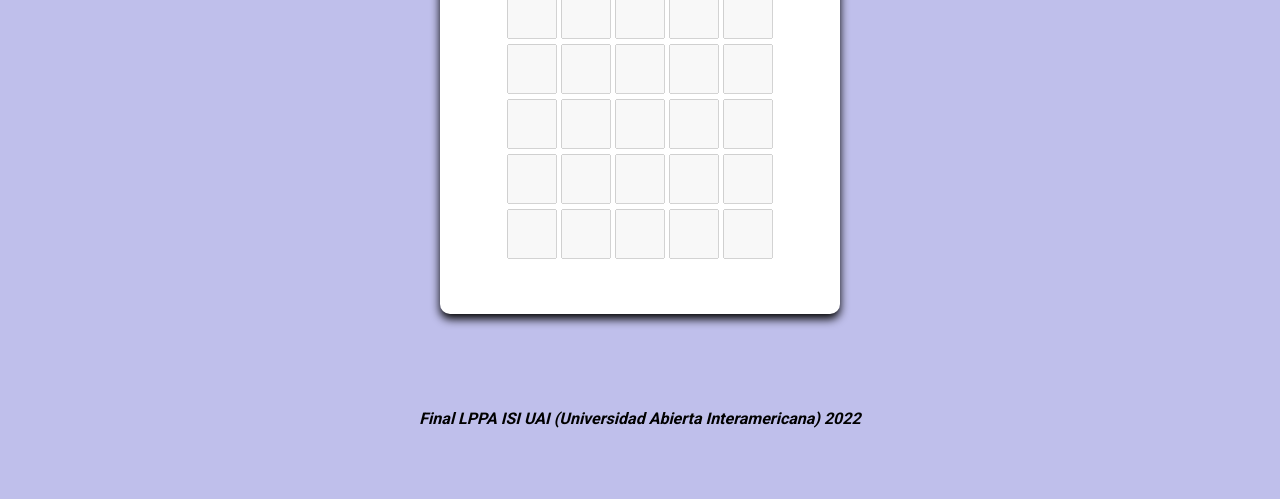
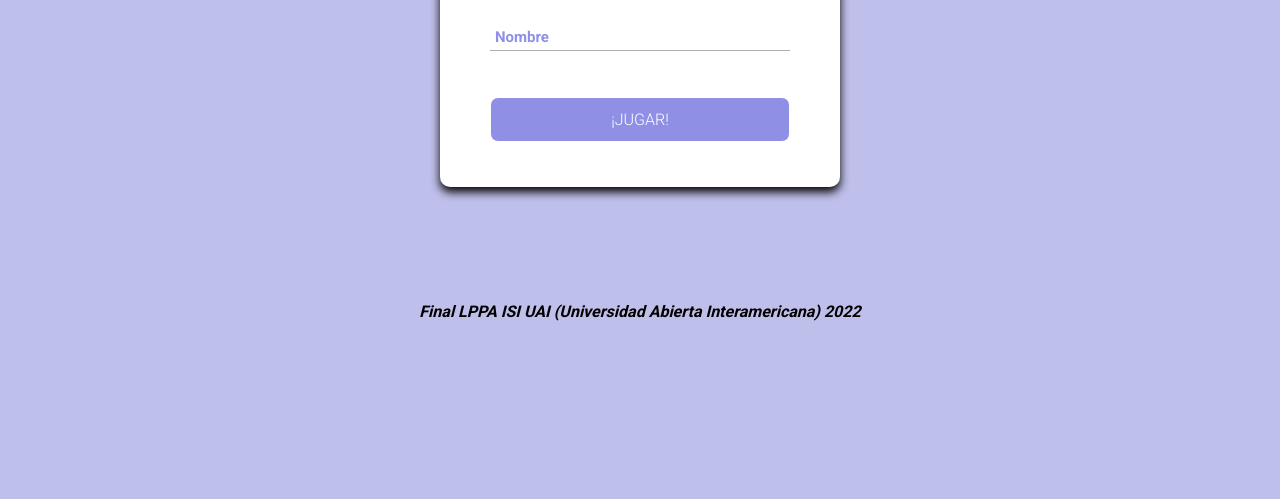
Before and after one commit to beberfabricio/Beber_Fabricio-Wordle, a plain HTML site: page index.html in a window 1280 px wide. Shown: the part 301-800 px from the top of the page. Drawn offline with Linux system fonts and the light colour scheme.

Commit message:
creacion de otro elemento HTML para ingresar el nombre

```diff
--- a/index.html
+++ b/index.html
@@ -4,12 +4,12 @@
         <meta charset="UTF-8">
         <meta http-equiv="X-UA-Compatible" content="IE=edge">
         <meta name="viewport" content="width=device-width, initial-scale=1.0">
-        <link rel="shortcut icon" href="images/favicon.ico" type="image/x-icon">
         <link rel="stylesheet" href="styles/reset.css">
         <link rel="stylesheet" href="styles/style.css">
-        <link rel="stylesheet" href="styles/modal.css">
-        <script src="scripts/script.js"></script>
-        <title>Wordle</title>
+        <link rel="stylesheet" href="styles/index.css">
+        <link rel="shortcut icon" href="images/favicon.ico" type="image/x-icon">
+        <script src="scripts/index.js"></script>
+        <title>Ingreso</title>
     </head>
     <body>
         <header>
@@ -21,57 +21,16 @@
                 <a href="#" target="_blank">Contacto</a>
             </nav>
         </header>
-        <section class="modal" id="sctModal">
-            <div class="modal-container">
-                <h2 class="modal-title"></h2>
-                <img class="modal-img" src="" alt="Icono de éxito/error">
-                <p class="modal-text"></p>
-                <span class="modal-close">Cerrar</span>
+        <form class="form">
+            <h2 class="form-title">Ingreso al juego</h1>
+                <fieldset class="form-group">
+                    <input class="form-txt" type="text" id="txtNombre" placeholder=" ">
+                    <label class="form-lblTxt" for="txtNombre">Nombre</label>
+                    <label class="form-lblError hidden" for="txtNombre">Ingrese un nombre válido</label>
+                </fieldset>
+                <input class="form-btn" type="submit" value="¡JUGAR!" id="ingresar">
+                <img class="form-img hidden" src="images/loading.gif" alt="loading logo">
             </div>
-        </section>
-        <form class="form">
-            <fieldset id="row0">
-                <input maxlength="1" id="f0c0">
-                <input maxlength="1" id="f0c1">
-                <input maxlength="1" id="f0c2">
-                <input maxlength="1" id="f0c3">
-                <input maxlength="1" id="f0c4">
-            </fieldset>
-            <fieldset id="row1">
-                <input maxlength="1" id="f1c0">
-                <input maxlength="1" id="f1c1">
-                <input maxlength="1" id="f1c2">
-                <input maxlength="1" id="f1c3">
-                <input maxlength="1" id="f1c4">
-            </fieldset>
-            <fieldset id="row2">
-                <input maxlength="1" id="f2c0">
-                <input maxlength="1" id="f2c1">
-                <input maxlength="1" id="f2c2">
-                <input maxlength="1" id="f2c3">
-                <input maxlength="1" id="f2c4">
-            </fieldset>
-            <fieldset id="row3">
-                <input maxlength="1" id="f3c0">
-                <input maxlength="1" id="f3c1">
-                <input maxlength="1" id="f3c2">
-                <input maxlength="1" id="f3c3">
-                <input maxlength="1" id="f3c4">
-            </fieldset>
-            <fieldset id="row4">
-                <input maxlength="1" id="f4c0">
-                <input maxlength="1" id="f4c1">
-                <input maxlength="1" id="f4c2">
-                <input maxlength="1" id="f4c3">
-                <input maxlength="1" id="f4c4">
-            </fieldset>
-            <fieldset id="row5">
-                <input maxlength="1" id="f5c0">
-                <input maxlength="1" id="f5c1">
-                <input maxlength="1" id="f5c2">
-                <input maxlength="1" id="f5c3">
-                <input maxlength="1" id="f5c4">
-            </fieldset>
         </form>
         <footer>
             <p>
--- a/scripts/script.js
+++ b/scripts/script.js
@@ -9,12 +9,12 @@ function obtenerElementos(){
 }
 let palabra = "holas";
 var matriz = [
-    [1,2,3,4,5],
-    [2,5,6,7,8],
-    [5,6,4,3,2],
-    [9,4,7,9,7],
-    [2,6,3,8,9],
-    [7,3,8,2,5]
+    [0,0,0,0,0],
+    [0,0,0,0,0],
+    [0,0,0,0,0],
+    [0,0,0,0,0],
+    [0,0,0,0,0],
+    [0,0,0,0,0]
 ]
 var colorTablero = [
     [0,0,0,0,0],
--- /dev/null
+++ b/styles/index.css
@@ -0,0 +1,91 @@
+.form{
+    background-color: var(--blanco);
+    margin: 100px auto;
+    width: 90%;
+    max-width: 400px;
+    padding: 50px;
+    padding-bottom: 25px;
+    border-radius: 10px;
+    box-shadow: 0px 5px 10px;
+    text-align: center;
+}
+
+.form-title{
+    font-size: 32px;
+    margin-bottom: 40px;
+    font-weight: 700;
+    color: var(--negro)
+}
+
+.form-container{
+    margin-top: 50px;
+    display:flex;
+}
+
+.form-group{
+    width: 100%;
+    position: relative;
+    margin-bottom: 30px;
+}
+
+.form-txt{
+    width: 100%;
+    background: none;
+    margin-bottom: 8px;
+    color: rgb(112, 108, 108);
+    font-size: 16px;
+    padding: 5px 3px;
+    border:none;
+    outline:none;
+    border-bottom: 1px solid rgb(87, 87, 87, 0.49);
+    font-family: 'Roboto', sans-serif;
+}
+
+.form-txt:focus + .form-lblTxt, .form-txt:not(:placeholder-shown) + .form-lblTxt{
+    transform: translateY(-13px) scale(0.9);
+    transform-origin: left top;
+}
+
+.form-lblTxt{
+    color: var(--violeta);
+    position:absolute;
+    font-size: 15px;
+    top:0;
+    left:5px;
+    font-weight: bold;
+    transform: translateY(9px);
+    transform-origin: left bottom;
+    transition: transform .5s;
+}
+
+.form-lblError{
+    width: 100%;
+    color:rgb(255, 0, 0);
+    text-align: center;
+}
+
+.form-img{
+    width: 30%;
+    height: 30%;
+}
+
+.form-btn{
+    width: 100%;
+    background-color: var(--violeta);
+    color:var(--blanco);
+    font-family: 'Roboto', sans-serif;
+    font-weight: 300;
+    font-size: 16px;
+    padding: 12px 0px;
+    border: 1px solid;
+    border-radius: 8px;
+    cursor: pointer;
+    transition: background-color .3s;
+    margin-top: 8px;
+    margin-bottom: 20px;
+}
+
+.form-btn:hover{
+    color: var(--violeta);
+    background-color: var(--blanco);
+}
--- a/styles/style.css
+++ b/styles/style.css
@@ -5,7 +5,7 @@
     --azul: rgb(56, 102, 242);
     --blanco: rgb(255, 255, 255);
     --negro: rgb(0, 0, 0);
-    --violeta: rgb(143, 143, 229)
+    --violeta: rgb(143, 143, 229);
 }
 
 body{
@@ -67,31 +67,8 @@ footer p{
     text-align: center;
 }
 
-.form{
-    margin: 80px auto;
-    background-color: var(--blanco);
-    padding: 50px;
-    width: 90%;
-    max-width: 400px;
-    padding: 50px;
-    border-radius: 10px;
-    box-shadow: 0px 5px 10px;
-    text-align: center;
-}
-
-.form fieldset{
-    margin: 5px;
-}
-
-.form fieldset input{
-    font-family: 'Roboto', sans-serif;
-    width: 50px;
-    height: 50px;
-    font-size: 40px;
-    text-align: center;
-    text-transform: uppercase;
-    color: transparent;
-    text-shadow: 0 0 0 black;
+.hidden{
+    display:none;
 }
 
 .verde{
--- /dev/null
+++ b/styles/wordle.css
@@ -0,0 +1,26 @@
+.form{
+    margin: 80px auto;
+    background-color: var(--blanco);
+    padding: 50px;
+    width: 90%;
+    max-width: 400px;
+    padding: 50px;
+    border-radius: 10px;
+    box-shadow: 0px 5px 10px;
+    text-align: center;
+}
+
+.form fieldset{
+    margin: 5px;
+}
+
+.form fieldset input{
+    font-family: 'Roboto', sans-serif;
+    width: 50px;
+    height: 50px;
+    font-size: 40px;
+    text-align: center;
+    text-transform: uppercase;
+    color: transparent;
+    text-shadow: 0 0 0 black;
+}
```
Also changed, not shown: wordle.html (added, +83 -0 lines), images/loading.gif (added).
